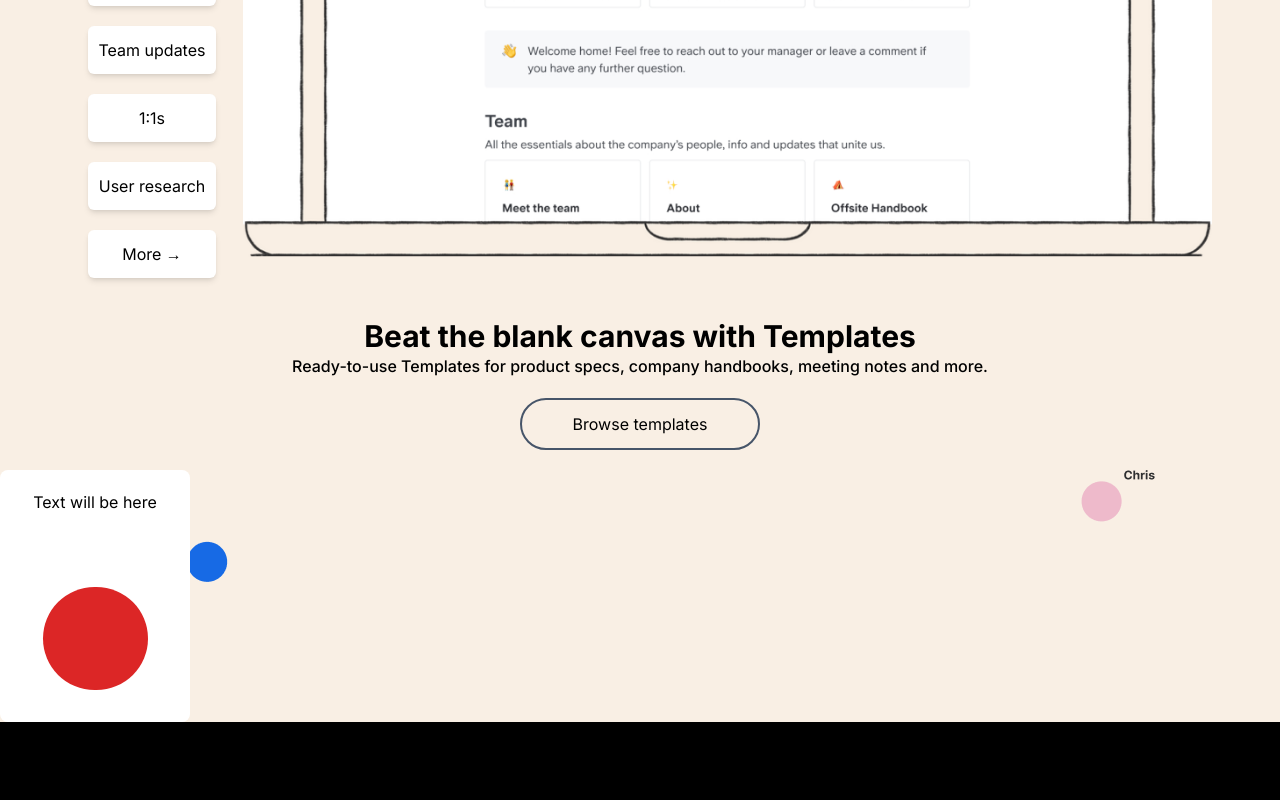
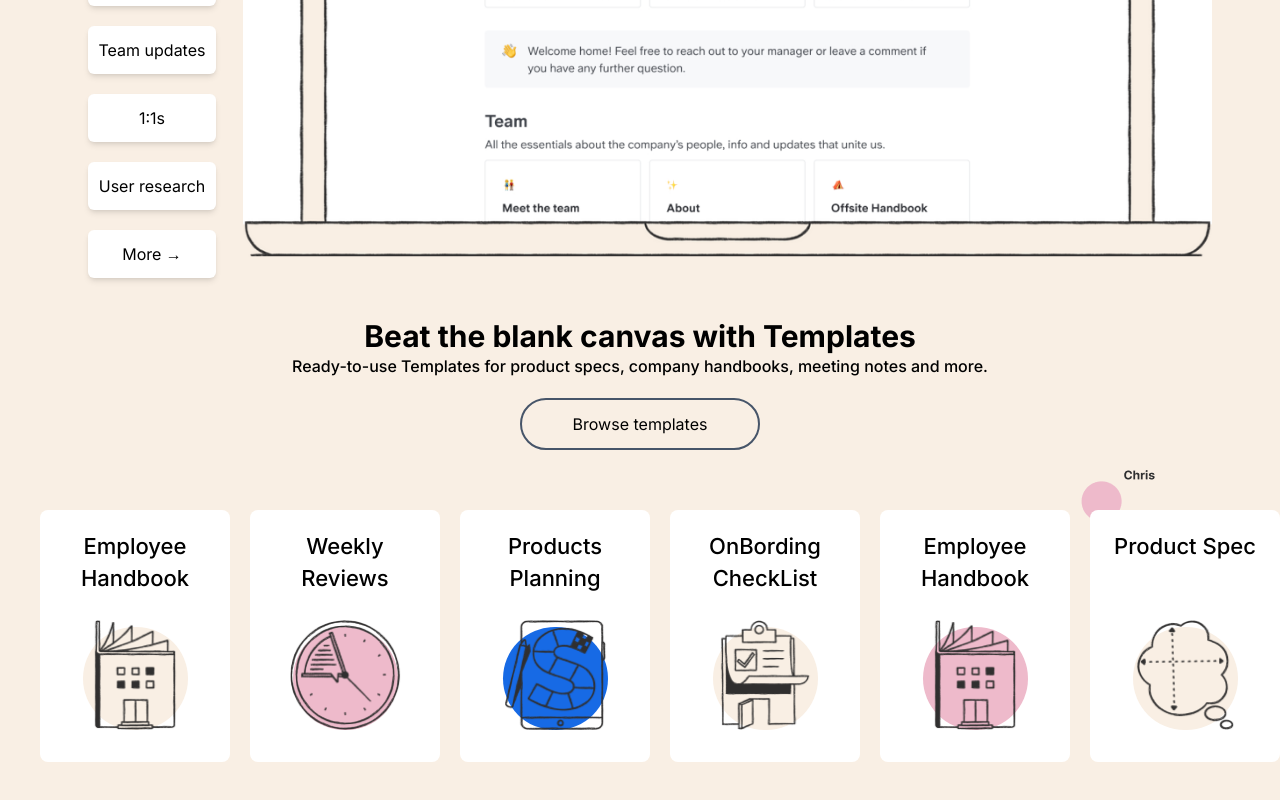
Before and after one commit to emmaudebu/Slite, a React (Vite) app in the folder slite/: page / in a window 1280 px wide. Shown: the part 2053-2853 px from the top of the page. Before the commit the page ends 2775 px from the top, so only its background shows below. Built offline with nearby package versions, Linux system fonts and the light colour scheme.

Commit message:
card section

```diff
--- a/slite/src/components/Template.jsx
+++ b/slite/src/components/Template.jsx
@@ -1,6 +1,56 @@
-import React from "react";
+import { React, useEffect, useState } from "react";
+import employ from "../assets/images/images/book.png.png";
+import week from "../assets/images/images/time.png.png";
+import product from "../assets/images/images/s.png";
+import board from "../assets/images/images/file.png.png";
+import star from "../assets/images/images/star.png.png";
+import kite from "../assets/images/images/kite.png.png";
+import think from "../assets/images/images/thought.png.png";
 
 const Template = () => {
+  const Data = [
+    {
+      img: employ,
+      text: "Employee Handbook",
+      color: "bg-[#f9efe4]",
+    },
+    {
+      img: week,
+      text: "Weekly Reviews",
+      color: "bg-[#EEBACB]",
+    },
+    {
+      img: product,
+      text: "Products Planning",
+      color: " bg-[#176AE5]",
+    },
+    {
+      img: board,
+      text: "OnBording CheckList",
+      color: "bg-[#f9efe4]",
+    },
+    {
+      img: employ,
+      text: "Employee Handbook",
+      color: "bg-[#EEBACB]",
+    },
+    {
+      img: think,
+      text: "Product Spec",
+      color: "bg-[#f9efe4]",
+    },
+    {
+      img: star,
+      text: "Talent Accquisitions",
+      color: "bg-[#EEBACB]",
+    },
+    {
+      img: kite,
+      text: "Talent Accquisitions",
+      color: "bg-[#F67748]",
+    },
+  ];
+
   return (
     <div className="bg-[#F9EFE4] text-center">
       <h1 className=" font-bold text-3xl">
@@ -14,13 +64,26 @@ const Template = () => {
         Browse templates
       </button>
 
-      <div className=" flex bg-div">
-        <section className="  bg-white h-[252px] min-w-[190px] rounded-lg p-5 pb-8 flex justify-between items-center flex-col relative">
-          <p>Text will be here</p>
-          <span
-            className={`absolute w-[105px] h-[103.5px] rounded-full bottom-8 bg-red-600`}
-          ></span>
-        </section>
+      <div className=" flex bg-div px-10 py-10 overflow-x-scroll gap-5">
+        {Data.map((item, index) => (
+          <section
+            key={index}
+            className="  bg-white h-[252px] min-w-[190px] rounded-lg p-5 pb-8 flex justify-between items-center flex-col relative"
+          >
+            <p className=" text-[22px] font-medium leading-[32px]">
+              {" "}
+              {item.text}
+            </p>
+            <span
+              className={`absolute w-[105px] h-[103.5px] rounded-full bottom-8 ${item.color}`}
+            ></span>
+            <img
+              className={`z-20 w-[112px] h-[110.391px] `}
+              src={item.img}
+              alt="men mount"
+            />
+          </section>
+        ))}
       </div>
     </div>
   );
```
Also changed, not shown: slite/src/data.json (+7 -5 lines).
